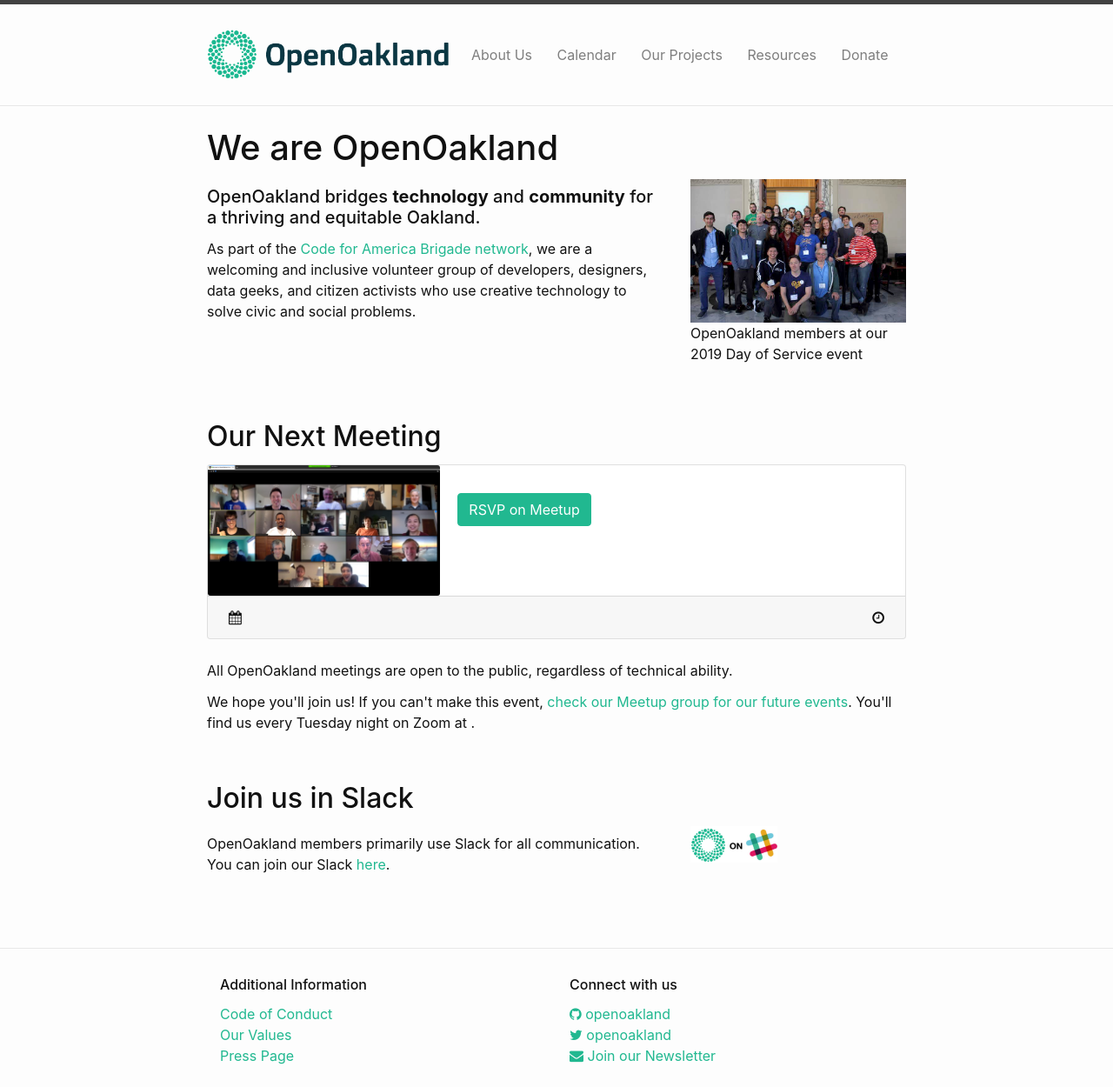
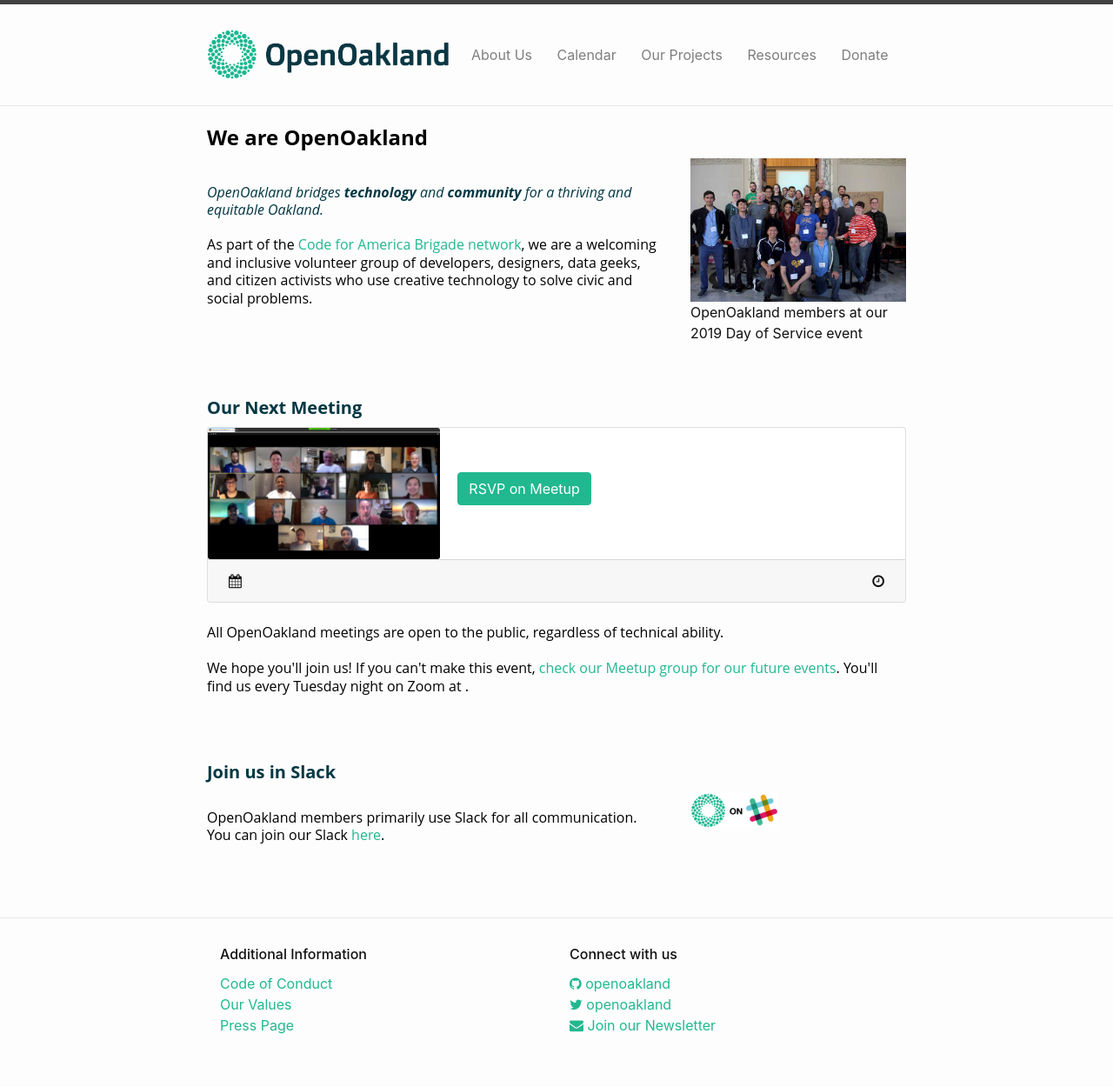
Before and after one commit to openoakland/openoakland.org, a Jekyll site: the page built from src/index.md, in a window 1280 px wide. Shown: the whole page at 87% size. Built offline with Jekyll 4.4.1, drawn with Linux system fonts in a browser that asks for light colours; after the commit the page ends 1215 px from its top, so only the background shows below that.

Commit message:
Update type styles

```diff
--- a/src/assets/main.scss
+++ b/src/assets/main.scss
@@ -3,3 +3,69 @@
 
 @import "main";
 @import "wp";
+
+
+/** Type styles **/
+
+p {
+  font-family: 'Open Sans', Helvetica, sans-serif;
+  color: #000;
+  font-size:1rem;
+  line-height:1.3;
+  margin-top:20px
+}
+
+h1, h2, h3, h4, h5 {
+  font-family: 'Open Sans', Helvetica, sans-serif;
+}
+
+h2, h3, h4, h5 {
+  color: #013743;
+  margin-top:1.9rem;
+}
+
+h1 {
+  font-weight: bold;
+  color: #000;
+  font-size:1.5rem;
+  line-height:1;
+  margin-top:0;
+}
+
+h2 {
+  font-weight: bold;
+  font-size:1.25rem;
+  line-height:1;
+}
+
+h3 {
+  font-weight: bold;
+  font-size:1rem;
+  line-height:1.1;
+}
+
+h4 {
+  font-size:1rem;
+  line-height:1.1;
+}
+
+h5 {
+  font-style: italic;
+  font-size:1rem;
+  line-height:1.2;
+}
+
+ul {
+  margin-top:1.6em;
+}
+
+li {
+  margin-top:1.3em;
+}
+
+.caption {
+  color: #013743;
+  font-size:.7rem;
+  line-height:1;
+  margin-top:1.3rem;
+}
```
